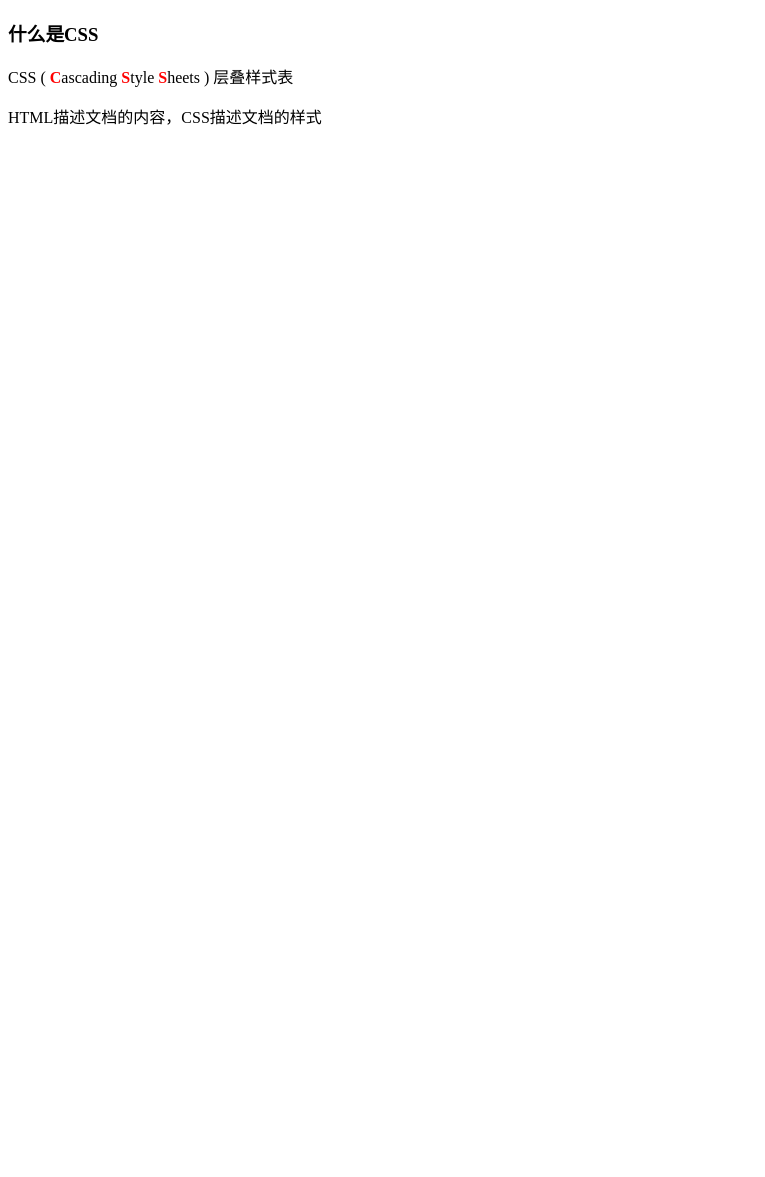
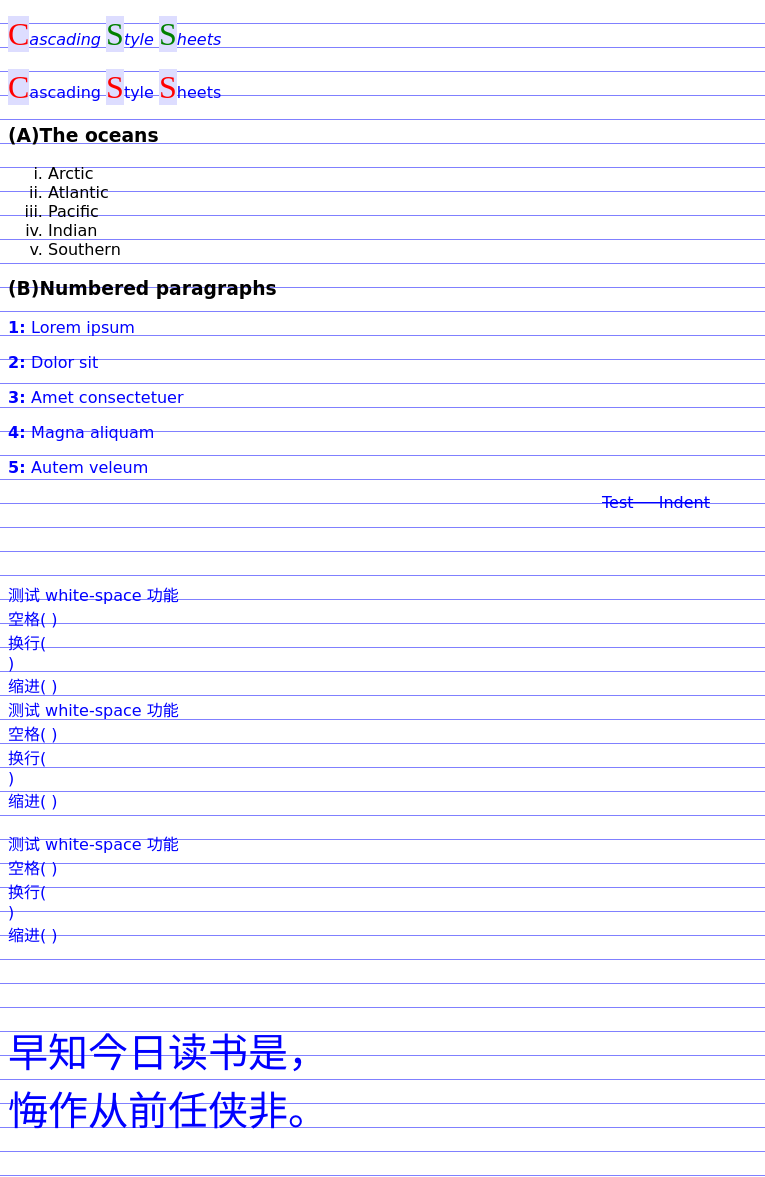
Before and after one commit to mobilefeng/mobilefeng.github.io, a Jekyll site: the page _posts/2016-03-09-css-practice.html, which Jekyll copies as it is, in a window 1280 px wide. Shown: the whole page, without its empty margins (0-765 px from the left). Built offline with Jekyll 4.4.1, drawn with Linux system fonts in a browser that asks for light colours; some web fonts are replaced; before the commit the page ends 900 px from its top, so only the background shows below that.

Commit message:
提交 CSS 学习

```diff
--- a/_posts/2016-03-09-css-practice.html
+++ b/_posts/2016-03-09-css-practice.html
@@ -6,28 +6,58 @@
 	<link rel="stylesheet" type="text/css" href="/css/csslearning.css">
 </head>
 <body>
+    <p id="first">
+      <strong class="carrot">C</strong>ascading
+      <strong class="spinach">S</strong>tyle
+      <strong class="spinach">S</strong>heets
+    </p>
+    <p id="second">
+          <strong>C</strong>ascading
+          <strong>S</strong>tyle
+          <strong>S</strong>heets
+    </p>
 
-<h3>什么是CSS</h3>
-<p>
-	CSS (
-	<strong>C</strong>ascading
-	<strong>S</strong>tyle
-	<strong>S</strong>heets )
-	层叠样式表
-</p>
-<p>HTML描述文档的内容，CSS描述文档的样式</p>
+    <h3 id="oceans">The oceans</h3>
+    <ul>
+      <li>Arctic</li>
+      <li>Atlantic</li>
+      <li>Pacific</li>
+      <li>Indian</li>
+      <li>Southern</li>
+    </ul>
 
+    <h3 class="numbered">Numbered paragraphs</h3>
+    <p class="numbered">Lorem ipsum</p>
+    <p class="numbered">Dolor sit</p>
+    <p class="numbered">Amet consectetuer</p>
+    <p class="numbered">Magna aliquam</p>
+    <p class="numbered">Autem veleum</p>
+
+    <p class="indent">test indent</p>
+
+    <div>
+      <p>
+        测试 white-space 功能
+        空格(  )
+        换行(
+        )
+        缩进(       )
+        测试 white-space 功能
+        空格(  )
+        换行(
+        )
+        缩进(       )<br />
+        测试 white-space 功能
+        空格(  )
+        换行(
+        )
+        缩进(       )
+      </p>
+    </div>
+
+    <p class="kangxi">
+      早知今日读书是，<br />
+      悔作从前任侠非。
+    </p>
 </body>
 </html>
-
-
-
-
-<!-- ---
-layout: default
-title: CSS 学习
----
-
-<h3>什么是CSS</h3>
-<p>CSS(<strong>C</strong>ascading <strong>S</strong>tyle <strong>S</strong>heets)层叠样式表</p>
-<p>HTML描述文档的内容，CSS描述文档的样式</p> -->
--- a/css/csslearning.css
+++ b/css/csslearning.css
@@ -1 +1,64 @@
-strong {color: red}
+body {
+	font: 16px "Comic Sans MS", cursive;
+	background: url(Blue-rule.png);
+	counter-reset: hnum;
+}
+strong {
+	color: #f00;
+	font: 2em serif;
+	background-color: #ddf;
+}
+.carrot {
+	/*color: orange;*/
+}
+.spinach {
+	color: rgb(0, 128, 0);
+}
+#first {
+	font-style: italic;
+}
+p {
+	color: #00f;
+}
+
+h3:before {
+	content: "(" counter(hnum, upper-latin) ")";
+	counter-increment: hnum;
+}
+
+/* numbered paragraphs */
+h3.numbered {
+	counter-reset: mynum;
+}
+
+p.numbered:before {
+  content: counter(mynum) ": ";
+  counter-increment: mynum;
+  font-weight: bold;
+}
+
+ul {
+	list-style: lower-roman;
+}
+
+p.indent {
+	text-indent: 2em;
+	text-transform: capitalize;
+	text-decoration: line-through;
+	text-align: center;
+	word-spacing: 20px;
+}
+
+div {
+	white-space: pre-line;
+}
+
+@font-face {
+	font-family: KangXi;
+	src: url('KangXi.ttf');
+}
+
+p.kangxi {
+	font-family: 'KangXi';
+	font-size: 40px;
+}
```
Also changed, not shown: css/Blue-rule.png (added), css/Yellow-pin.png (added), 6 other files.
